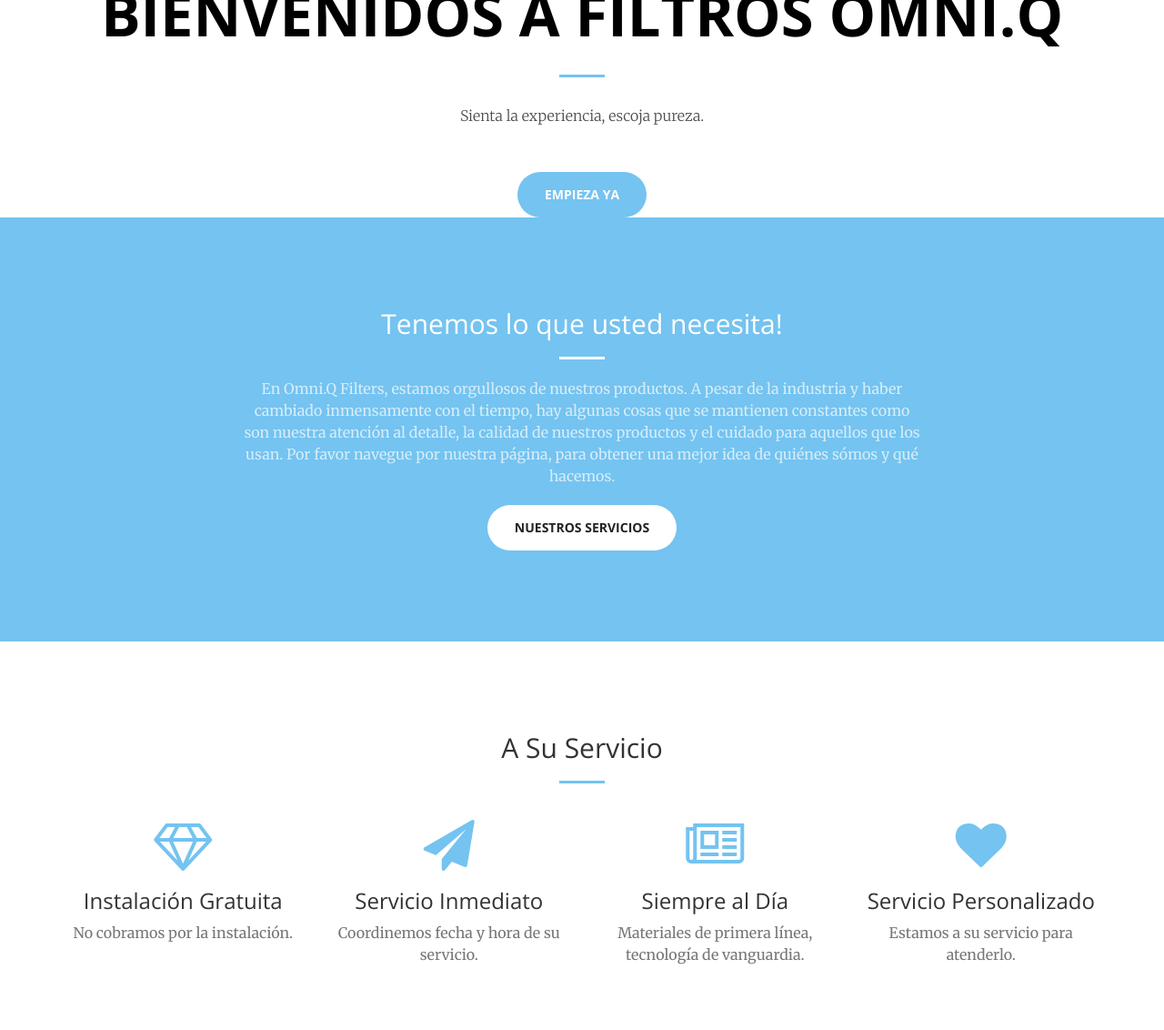
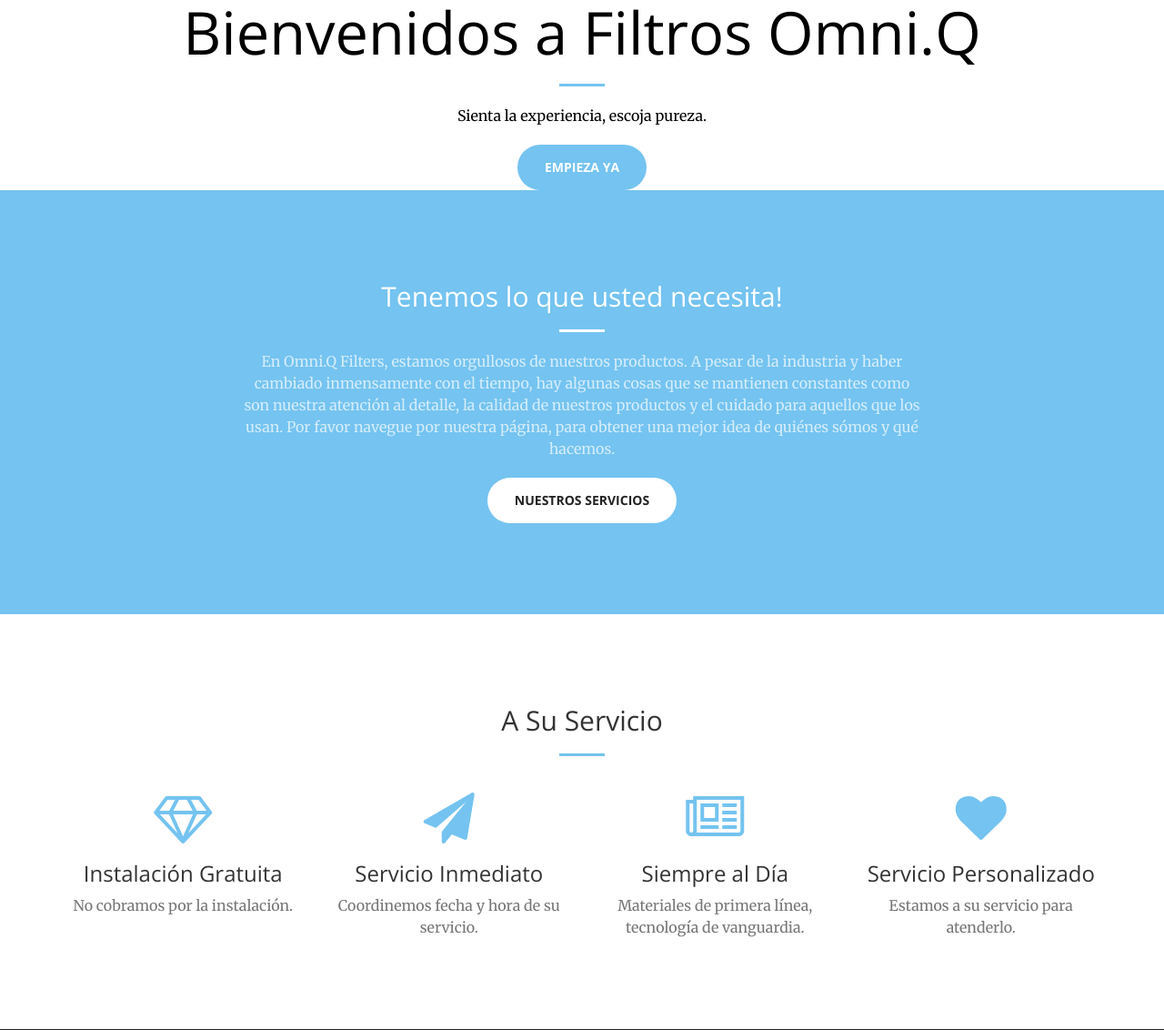
Before and after one commit to switch-on-line-md/web, a Jekyll site: the page built from index.html, in a window 1280 px wide and 1400 px high, scrolled down 832 px. Shown: the part 268-1400 px from the top of the window at 91% size. Built offline with Jekyll 4.4.1, drawn with Linux system fonts in a browser that asks for light colours.

Commit message:
Update _base.scss

```diff
--- a/_sass/_base.scss
+++ b/_sass/_base.scss
@@ -179,7 +179,7 @@ header {
         text-align: center;
         //padding: 100px 15px 100px;
         width: 100%;
-        .header-content-inner {
+    /*    .header-content-inner {
             h1 {
                 font-weight: 700;
                 text-transform: uppercase;
@@ -196,9 +196,9 @@ header {
                 margin-bottom: 50px;
             }
         }
-    }
+    }*/
  /*   @media (min-width: 768px) {
-        min-height: 100%;
+        min-height: 100%;*/
         .header-content {
             position: absolute;
             top: 50%;
@@ -218,7 +218,7 @@ header {
                 }
             }
         }
-    }*/
+    }
 }
 
 // Sections
```
